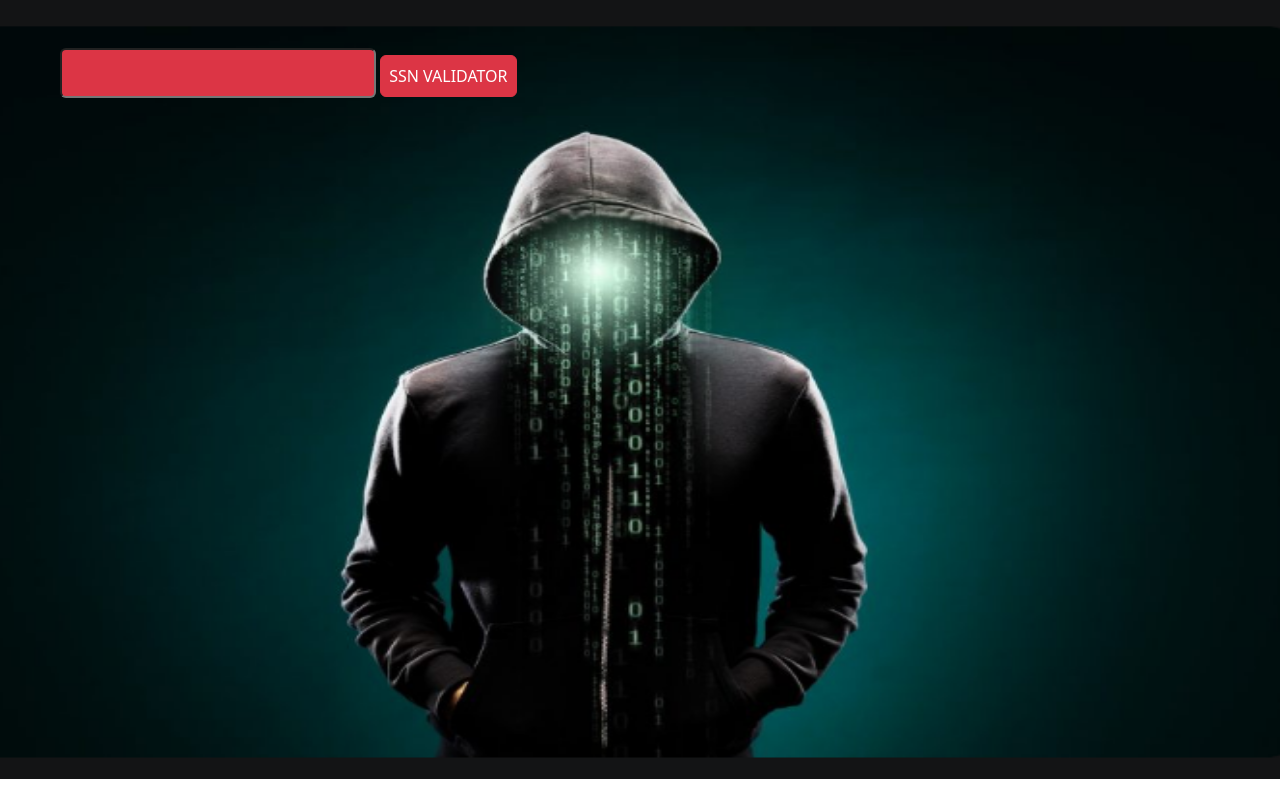
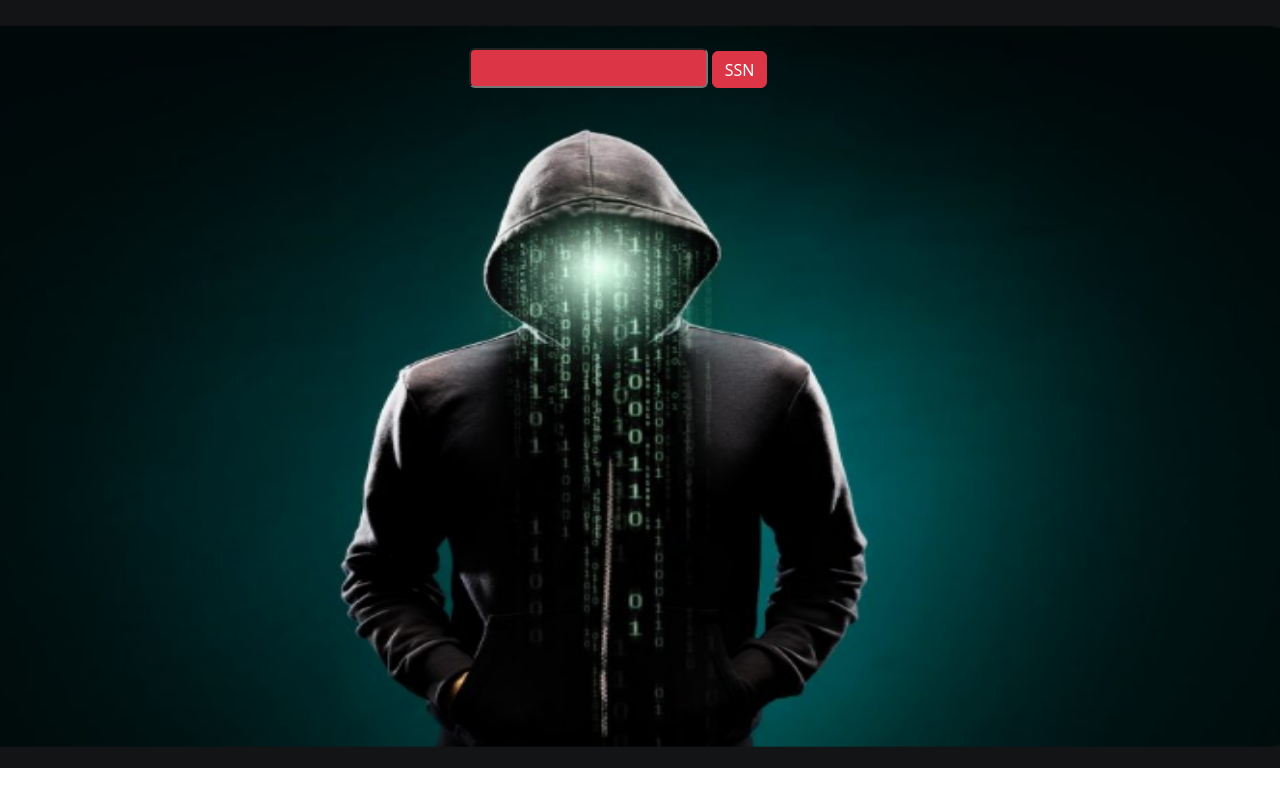
Before and after one commit to kaplanh/ssn_validate, a plain HTML site: page index.html in a window 1280 px wide. Drawn offline with nearby package versions, Linux system fonts and the light colour scheme.

Commit message:
modified

```diff
--- a/index.html
+++ b/index.html
@@ -14,16 +14,16 @@
     <link rel="stylesheet" href="style.css" />
   </head>
   <body>
-    <div class="container m-5">
+    <div class="container m-5 text-center">
       <input
         id="input"
-        class="rounded-2 bg-danger p-2 text-light fs-5 w-800"
+        class="rounded-2 bg-danger  text-light
         value=""
         type="text"
         required
       />
-      <button id="btn" class="rounded-2 btn btn-danger p-2">
-        SSN VALIDATOR
+      <button id="btn" class="rounded-2 btn btn-danger">
+        SSN
       </button>
       <div class="" id="result"></div>
     </div>
--- a/style.css
+++ b/style.css
@@ -1,7 +1,13 @@
 body{
-    height: 91.4vh;
+    height: 90vh;
     background-image: url('./validate.png');
     background-repeat: no-repeat;
     background-size: 100% 100%;
      background-position: center;
 }
+input{
+    height: 40px;
+}
+button{
+    height: 36.5px;
+}
```
